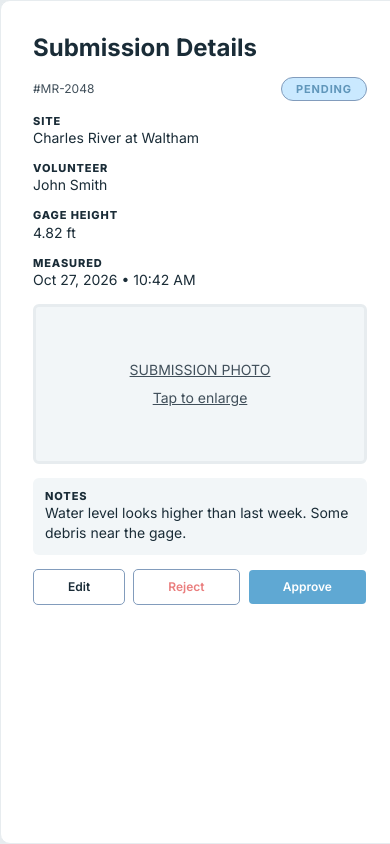
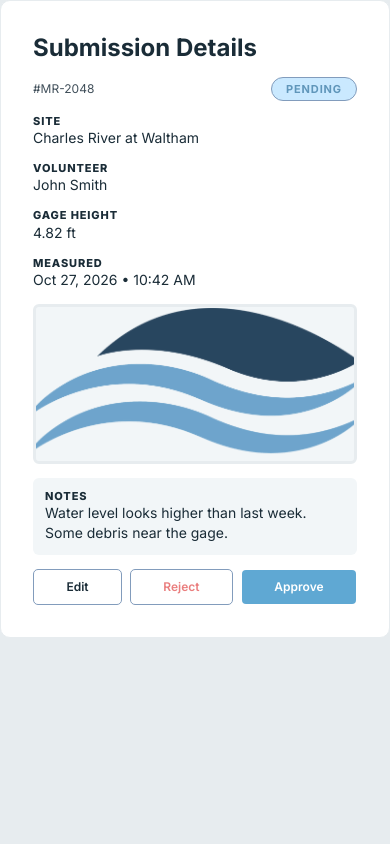
Before and after one commit to JumboCode/massachusetts-river-alliance, a Next.js app: page /admin/submissions in a window 390 px wide. Built offline with nearby package versions, Linux system fonts and the light colour scheme.

Commit message:
fix: show the photo preview, enlarge it full-size and tidy the submission details card

```diff
--- a/src/app/admin/_components/submission-details-card.tsx
+++ b/src/app/admin/_components/submission-details-card.tsx
@@ -1,11 +1,11 @@
 /***************************************************************
  *
- *        src\app\admin\_components\submission-details-card.tsx
+ *        src/app/admin/_components/submission-details-card.tsx
  *
  *         Author: Caitlyn, Michele
  *           Date: 11/3/2026
  *
- *        Summary: Admin card for editting/rejecting/approving
+ *        Summary: Admin card for editing/rejecting/approving
  *                 submissions under review. Shows all submission
  *                 details.
  *
@@ -23,8 +23,20 @@ import { Card } from "@/components/ui/card";
 import Image from "next/image";
 import { Button } from "@/components/ui/button";
 import { formatMassTime } from "@/lib/time";
+import type { Reading } from "@/lib/arcgis/schemas";
 import { SITES } from "@/lib/sites";
-import { Submission } from "../submissions/page";
+
+export type Submission = Pick<
+    Reading,
+    | "id"
+    | "siteId"
+    | "monitorName"
+    | "gageHeightFt"
+    | "observedAt"
+    | "notes"
+    | "photoUrl"
+    | "status"
+>;
 
 export function SubmissionDetailsCard({
     submission,
@@ -36,8 +48,11 @@ export function SubmissionDetailsCard({
     onReject: () => void;
 }) {
     const resolved = submission.status !== "pending";
+    const siteName =
+        SITES.find((s) => s.id === submission.siteId)?.name ??
+        submission.siteId;
     return (
-        <Card className="p-8 h-screen">
+        <Card className="p-8">
             <h2 className="text-heading">Submission Details</h2>
             <div className="flex flex-row justify-between items-center">
                 <div className="text-meta text-label-foreground">
@@ -47,74 +62,81 @@ export function SubmissionDetailsCard({
             </div>
 
             <div>
-                <p className="text-field-label uppercase">SITE</p>
-                <p className="text-body">
-                    {SITES.find((s) => s.id === submission.siteId)?.name}
-                </p>
+                <p className="text-field-label uppercase">Site</p>
+                <p className="text-body">{siteName}</p>
             </div>
 
             <div>
-                <p className="text-field-label uppercase">VOLUNTEER</p>
+                <p className="text-field-label uppercase">Volunteer</p>
                 <p className="text-body">{submission.monitorName}</p>
             </div>
 
             <div>
-                <p className="text-field-label uppercase">GAGE HEIGHT</p>
+                <p className="text-field-label uppercase">Gage height</p>
                 <p className="text-body">{submission.gageHeightFt} ft</p>
             </div>
 
             <div>
-                <p className="text-field-label uppercase">MEASURED</p>
+                <p className="text-field-label uppercase">Measured</p>
                 <p className="text-body">
                     {formatMassTime(submission.observedAt)}
                 </p>
             </div>
 
-            <div className="flex p-3 justify-center border-3 rounded-control text-body underline text-label-foreground bg-muted h-40 items-center">
+            <div className="flex justify-center overflow-hidden border-3 rounded-control text-body text-label-foreground bg-muted h-40 items-center">
                 {submission.photoUrl ? (
                     <Dialog>
-                        <DialogTrigger className="flex flex-col gap-2 items-center">
-                            <span>SUBMISSION PHOTO</span>
-                            <span>Tap to enlarge</span>
+                        <DialogTrigger
+                            aria-label="Enlarge photo"
+                            className="relative size-full"
+                        >
+                            <Image
+                                alt=""
+                                className="object-cover"
+                                src={submission.photoUrl}
+                                fill
+                                sizes="400px"
+                            />
                         </DialogTrigger>
-                        <DialogContent aria-describedby={undefined}>
-                            <DialogTitle></DialogTitle>
+                        <DialogContent
+                            aria-describedby={undefined}
+                            className="sm:max-w-3xl"
+                        >
+                            <DialogTitle className="sr-only">
+                                Submission photo
+                            </DialogTitle>
                             <Image
-                                alt="SUBMISSION PHOTO"
-                                className="h-fit w-fit object-contain"
+                                alt={`Photo from ${submission.monitorName}`}
+                                className="h-auto max-h-[70vh] w-full object-contain"
                                 src={submission.photoUrl}
-                                width={200}
-                                height={200}
+                                width={1200}
+                                height={900}
                             />
                         </DialogContent>
                     </Dialog>
                 ) : (
-                    <p>No photo available</p>
+                    <p>No photo submitted</p>
                 )}
             </div>
 
             <div className="rounded-control bg-muted p-3">
-                <p className="text-field-label uppercase">NOTES</p>
-                <p className="text-body break-words max-h-13 overflow-auto">
-                    {submission.notes}
+                <p className="text-field-label uppercase">Notes</p>
+                <p className="text-body break-words">
+                    {submission.notes || "No notes"}
                 </p>
             </div>
 
             <div className="flex flex-row gap-2">
                 <Button
                     className="flex-auto"
-                    key="outline"
                     variant="outline"
-                    size="default"
                     disabled={resolved}
                 >
                     Edit
                 </Button>
                 <Button
                     className="flex-auto"
-                    key="destructive"
                     variant="destructive"
-                    size="default"
                     disabled={resolved}
                     onClick={onReject}
                 >
@@ -122,9 +144,7 @@ export function SubmissionDetailsCard({
                 </Button>
                 <Button
                     className="flex-auto"
-                    key="default"
                     variant="default"
-                    size="default"
                     disabled={resolved}
                     onClick={onApprove}
                 >
--- a/src/app/admin/submissions/page.tsx
+++ b/src/app/admin/submissions/page.tsx
@@ -1,6 +1,6 @@
 /***************************************************************
  *
- *        src\app\admin\submissions\page.tsx
+ *        src/app/admin/submissions/page.tsx
  *
  *         Author: Caitlyn, Michele
  *           Date: 11/3/2026
@@ -11,21 +11,11 @@
  **************************************************************/
 "use client";
 import { useState } from "react";
-import type { Reading } from "@/lib/arcgis/schemas";
 // eslint-disable-next-line no-restricted-imports -- This route intentionally uses the admin submission card.
-import { SubmissionDetailsCard } from "../_components/submission-details-card";
-
-export type Submission = Pick<
-    Reading,
-    | "id"
-    | "siteId"
-    | "monitorName"
-    | "gageHeightFt"
-    | "observedAt"
-    | "notes"
-    | "photoUrl"
-    | "status"
->;
+import {
+    SubmissionDetailsCard,
+    type Submission,
+} from "../_components/submission-details-card";
 
 const SAMPLE: Submission = {
     id: "MR-2048",
@@ -41,7 +31,7 @@ const SAMPLE: Submission = {
 export default function SubmissionsPage() {
     const [submission, setSubmission] = useState(SAMPLE);
     return (
-        <div className="w-100">
+        <div className="w-full max-w-100">
             <SubmissionDetailsCard
                 submission={submission}
                 onApprove={() => {
```
